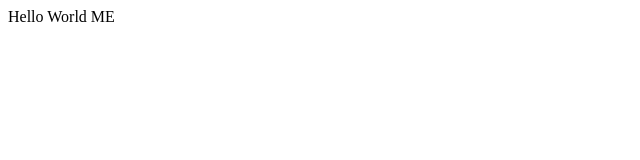
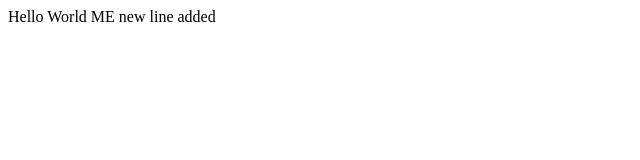
Before and after one commit to CS-Wallah/Github-lecture2, a plain HTML site: page index.html in a window 1280 px wide. Shown: the whole page, without its empty margins (0-640 px from the left). Drawn offline with Linux system fonts and the light colour scheme.

Commit message:
added some new feature

```diff
--- a/index.html
+++ b/index.html
@@ -4,6 +4,6 @@
     <title>Page Title</title>
 </head>
 <body>
-    Hello World ME
+    Hello World ME new line added
 </body>
 </html>
```
